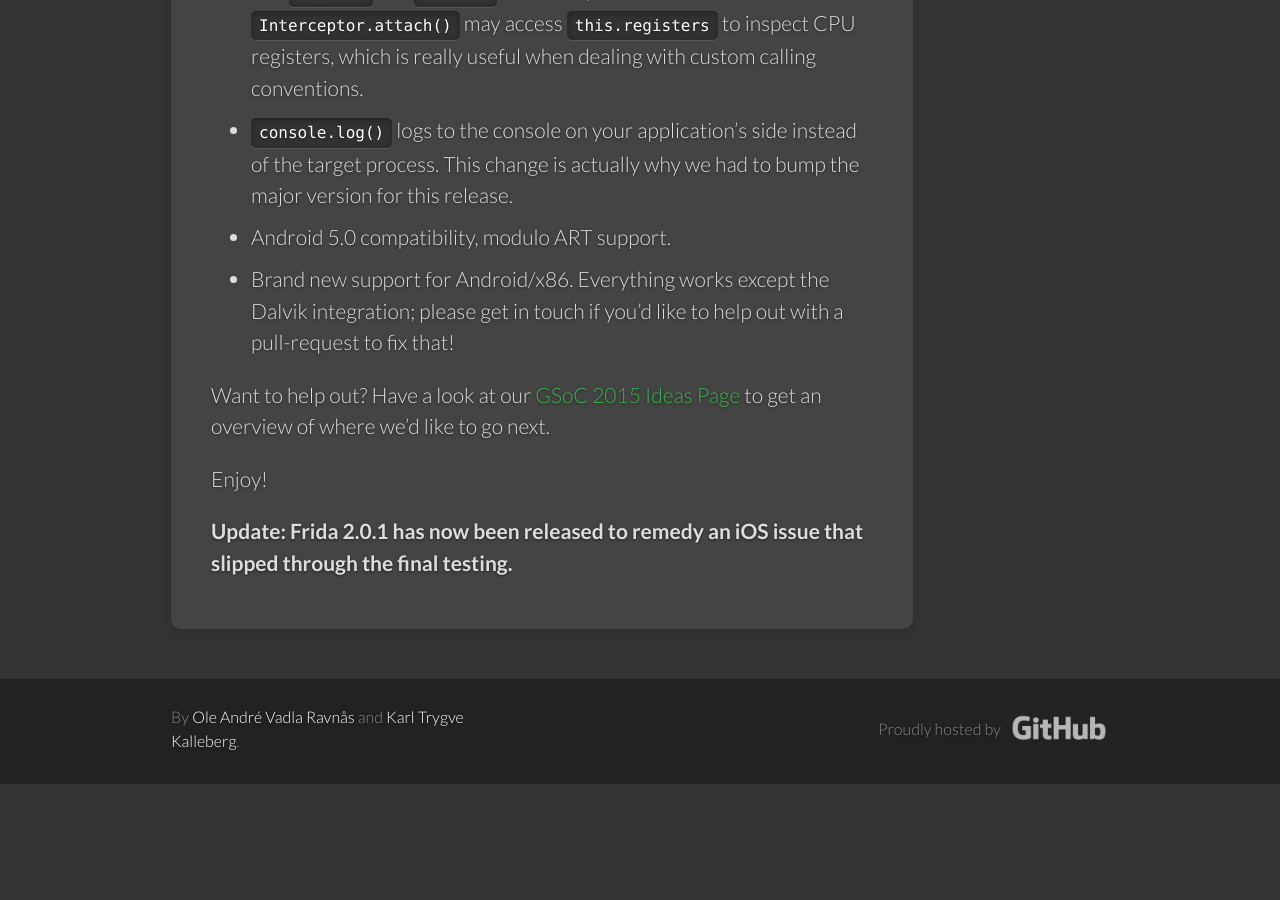
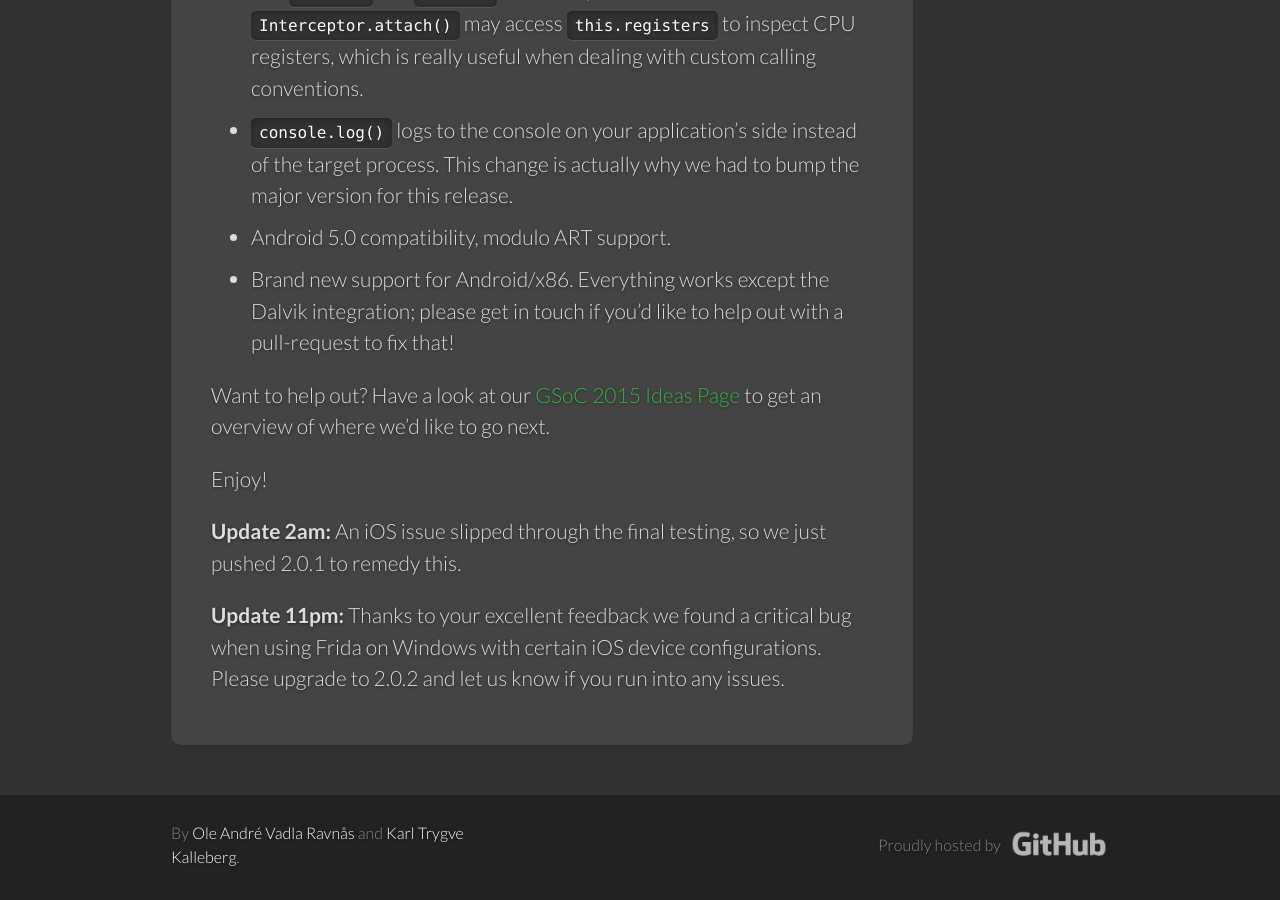
Before and after one commit to frida/frida-website, a Jekyll site: the page built from _posts/2015-03-01-frida-2-0-0-released.markdown, in a window 1280 px wide and 900 px high, scrolled down 1198 px. Built offline with Jekyll 4.4.1, drawn with Linux system fonts in a browser that asks for light colours; some web fonts are replaced; before the commit the page ends 1982 px from its top, so only the background shows below that.

Commit message:
Update the 2.0.0 post with a mention of 2.0.2

```diff
--- a/_posts/2015-03-01-frida-2-0-0-released.markdown
+++ b/_posts/2015-03-01-frida-2-0-0-released.markdown
@@ -49,5 +49,9 @@ to get an overview of where we'd like to go next.
 
 Enjoy!
 
-**Update: Frida 2.0.1 has now been released to remedy an iOS issue that slipped
-through the final testing.**
+**Update 2am:** An iOS issue slipped through the final testing, so we
+just pushed 2.0.1 to remedy this.
+
+**Update 11pm:** Thanks to your excellent feedback we found a critical
+bug when using Frida on Windows with certain iOS device configurations.
+Please upgrade to 2.0.2 and let us know if you run into any issues.
```
